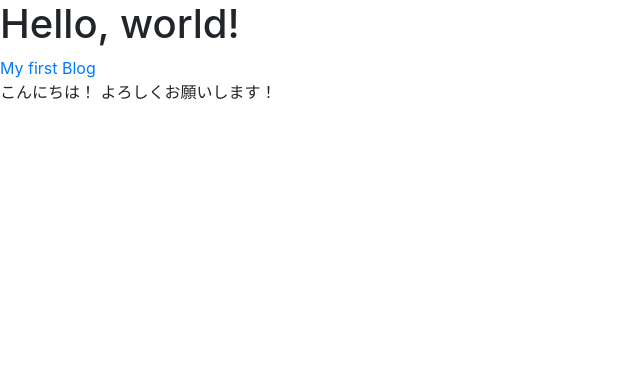
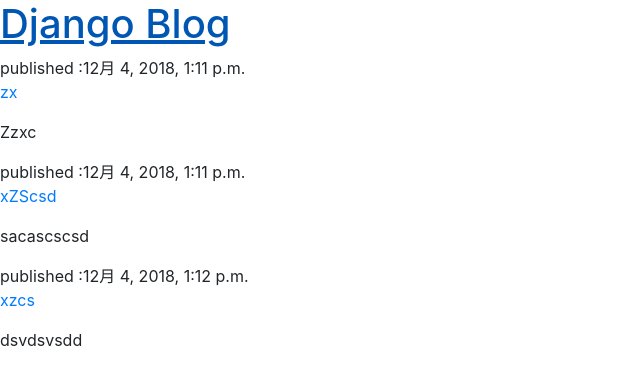
Before and after one commit to ksuk/django_blog, a Django app: page / in a window 1280 px wide. Shown: the top 385 px of the page, without its empty margins (0-640 px from the left). Run offline with Django 3.2, Linux system fonts and the light colour scheme; data comes from the database, SQL or seed files in the repository; both versions use the stored data as it was after the commit; some libraries are stand-ins or nearby versions.

Commit message:
build blog list

```diff
--- a/blog/templates/blog/post_list.html
+++ b/blog/templates/blog/post_list.html
@@ -11,10 +11,16 @@
     <title>Django Blog</title>
   </head>
   <body>
-    <h1>Hello, world!</h1>
+   <div>
+    <h1><a href="#">Django Blog</a></h1>
+   </div>
+    {% for post in posts%}
     <div>
-    <a href="#">My first Blog</a>
-    <p>こんにちは！ よろしくお願いします！</p>
+    <a>published :{{ post.published_date }}</a>
+    <p><a href="#"">{{ post.title }}</a></p>
+    <p>{{ post.text|linebreaksbr }}
+    </div>
+    {% endfor %}
 
     <!-- Optional JavaScript -->
     <!-- jQuery first, then Popper.js, then Bootstrap JS -->
--- a/blog/views.py
+++ b/blog/views.py
@@ -1,7 +1,10 @@
 from django.shortcuts import render
-
+from django.utils import timezone
+from .models import Post
 # Create your views here.
 
 
 def post_list(request):
-    return render(request, "blog/post_list.html", {})
+    posts = Post.objects.filter(
+        published_date__lte=timezone.now()).order_by("published_date")
+    return render(request, "blog/post_list.html", {'posts': posts})
```
Also changed, not shown: db.sqlite3.
